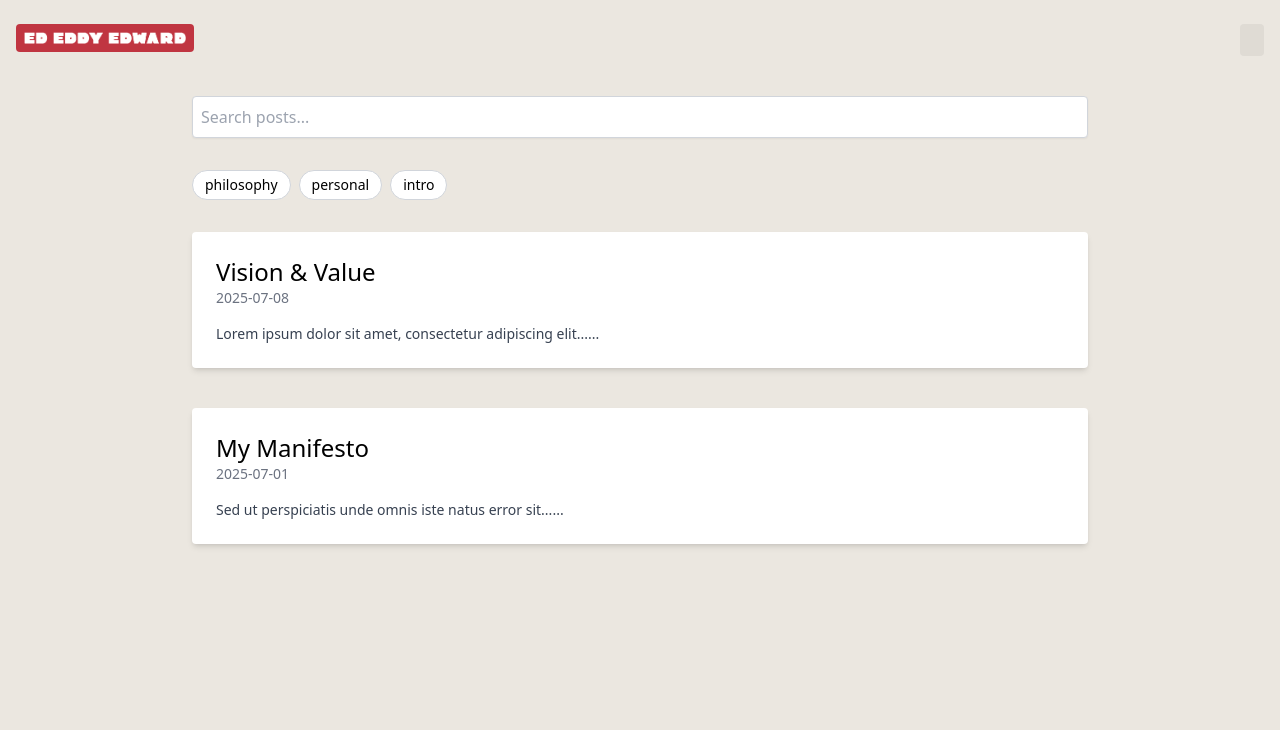
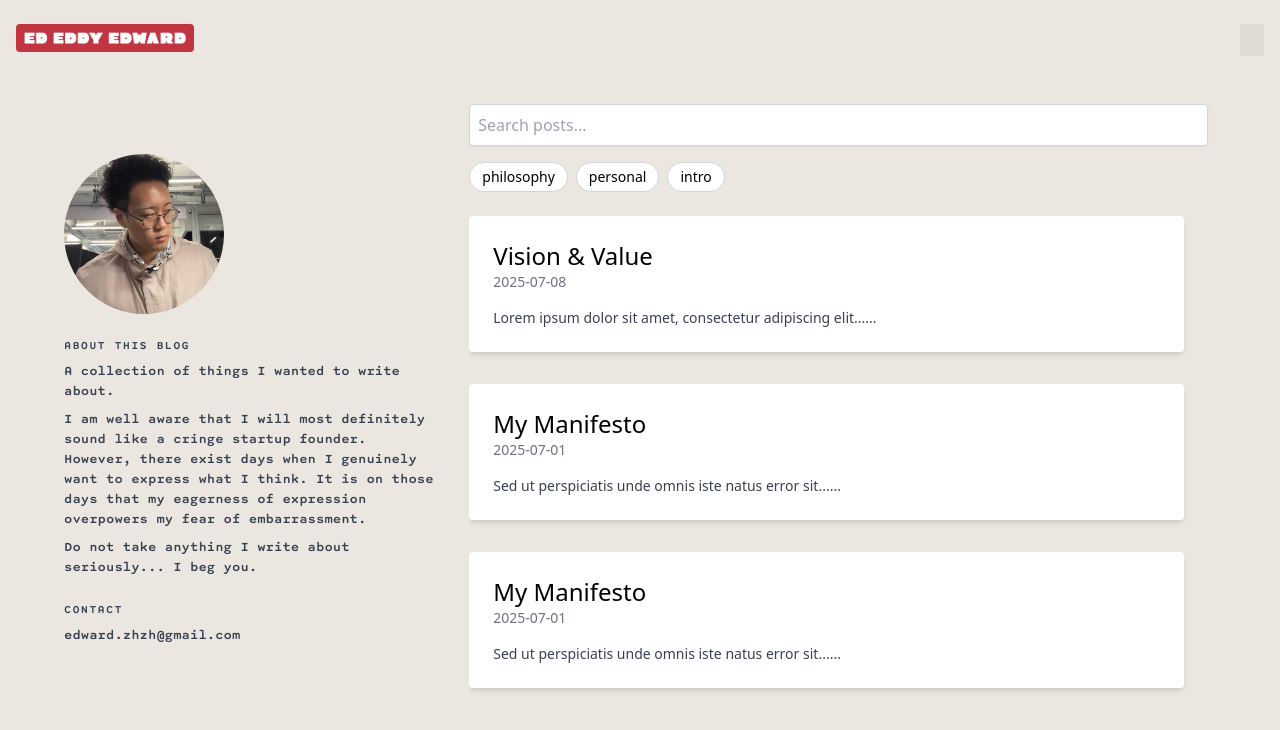
Before and after one commit to Edwardius/ed-eddy-edward, a Next.js app: page /blog in a window 1280 px wide. Shown: the top 730 px of the page. Built offline with nearby package versions, Linux system fonts and the light colour scheme; what tailwind-hamburgers would draw is missing.

Commit message:
more layout changes to the blog

```diff
--- a/pages/blog.tsx
+++ b/pages/blog.tsx
@@ -32,6 +32,62 @@ const mockPosts: Post[] = [
     content: 'Sed ut perspiciatis unde omnis iste natus error sit...',
     standalone: false,
   },
+  {
+    slug: 'manifesto-1',
+    title: 'My Manifesto',
+    date: '2025-07-01',
+    tags: ['personal', 'intro'],
+    content: 'Sed ut perspiciatis unde omnis iste natus error sit...',
+    standalone: false,
+  },
+  {
+    slug: 'manifesto-2',
+    title: 'My Manifesto',
+    date: '2025-07-01',
+    tags: ['personal', 'intro'],
+    content: 'Sed ut perspiciatis unde omnis iste natus error sit...',
+    standalone: false,
+  },
+  {
+    slug: 'manifesto-3',
+    title: 'My Manifesto',
+    date: '2025-07-01',
+    tags: ['personal', 'intro'],
+    content: 'Sed ut perspiciatis unde omnis iste natus error sit...',
+    standalone: false,
+  },
+  {
+    slug: 'manifesto-4',
+    title: 'My Manifesto',
+    date: '2025-07-01',
+    tags: ['personal', 'intro'],
+    content: 'Sed ut perspiciatis unde omnis iste natus error sit...',
+    standalone: false,
+  },
+  {
+    slug: 'manifesto-5',
+    title: 'My Manifesto',
+    date: '2025-07-01',
+    tags: ['personal', 'intro'],
+    content: 'Sed ut perspiciatis unde omnis iste natus error sit...',
+    standalone: false,
+  },
+  {
+    slug: 'manifesto-6',
+    title: 'My Manifesto',
+    date: '2025-07-01',
+    tags: ['personal', 'intro'],
+    content: 'Sed ut perspiciatis unde omnis iste natus error sit...',
+    standalone: false,
+  },
+  {
+    slug: 'manifesto-7',
+    title: 'My Manifesto',
+    date: '2025-07-01',
+    tags: ['personal', 'intro'],
+    content: 'Sed ut perspiciatis unde omnis iste natus error sit...',
+    standalone: false,
+  },
 ]
 
 export default function Blog() {
@@ -60,8 +116,44 @@ export default function Blog() {
       {/* Navigation Bar */}
       <NavBar active_page='Blog' setLocked={setLocked}/>
 
-      <div className="z-0 min-h-screen bg-olive pt-24 px-4 pb-16">
-        <section className="max-w-4xl mx-auto space-y-8">
+      <div className="h-screen bg-olive pt-24 pb-24 px-4 overflow-hidden">
+        <section className="max-w-6xl mx-auto flex flex-row gap-8 h-full">
+          {/* Left Sidebar */}
+
+          <div className="md:w-1/3 hidden md:flex items-center justify-center">
+            <div className="space-y-6 max-h-[80vh] overflow-hidden">
+              <img
+                src="/headshot.jpg"
+                alt="Profile photo"
+                className="rounded-full w-40 h-40 object-cover mx-auto md:mx-0"
+              />
+              <div className="text-sm font-mono text-gray-700">
+                <p className="font-bold uppercase text-xs tracking-widest">About This Blog</p>
+                <p className="mt-2">
+                  A collection of things I wanted to write about.
+                </p>
+                <p className="mt-2">
+                  I am well aware that I will most definitely sound like a cringe startup founder. However, there exist days when I genuinely want to express what I think. It is on those days that my eagerness of expression overpowers my fear of embarrassment.
+                </p>
+                <p className="mt-2">
+                  Do not take anything I write about seriously... I beg you.
+                </p>
+              </div>
+              <div className="text-sm font-mono text-gray-700">
+                <p className="font-bold uppercase text-xs tracking-widest">Contact</p>
+                <p className="mt-2">
+                  <a href="mailto:edward.zhzh@gmail.com" className="text-blue-600 hover:underline">
+                    edward.zhzh@gmail.com
+                  </a>
+                </p>
+              </div>
+            </div>
+          </div>
+
+          {/* Right Blog Content */}
+          <div className="md:w-2/3 w-full h-full flex flex-col pr-2 space-y-4">
+            {/* Fixed Search and Tags */}
+            <div className="flex flex-col space-y-4 sticky top-0 z-10 bg-olive pt-2 pb-2">
               {/* Search bar */}
               <input
                 type="text"
@@ -94,9 +186,10 @@ export default function Blog() {
                   )
                 })}
               </div>
+            </div>
 
-          {/* Blog post panels */}
-          <div className="flex flex-col gap-10">
+            {/* Scrollable Blog Posts */}
+            <div className="pr-6 flex-1 overflow-y-auto space-y-8 scrollbar-azuki">
               {filteredPosts.map((post) => (
                 <article
                   key={post.slug}
@@ -110,7 +203,9 @@ export default function Blog() {
                 </article>
               ))}
             </div>
+          </div>
         </section>
+
       </div>
     </div>
   )
--- a/styles/globals.css
+++ b/styles/globals.css
@@ -100,5 +100,33 @@
     font-weight: 400;
 }
 
+/* Transparent scrollbar track with Azuki red thumb */
+.scrollbar-azuki {
+  scrollbar-width: thin;
+  scrollbar-color: #C9483D transparent; /* Firefox */
+}
+
+/* Chrome, Safari, Edge */
+.scrollbar-azuki::-webkit-scrollbar {
+  width: 8px; /* wider scrollbar track */
+}
+
+.scrollbar-azuki::-webkit-scrollbar-thumb {
+  background-color: #C9483D;         /* Azuki red */
+  border-radius: 8px;
+  border: 2px solid transparent;     /* smaller border = wider thumb */
+  background-clip: content-box;
+}
+
+.scrollbar-azuki::-webkit-scrollbar-track {
+  background: transparent;
+}
+
+.scrollbar-azuki:hover::-webkit-scrollbar-track {
+  background: transparent; /* still transparent on hover */
+}
+
+
+
 
 @tailwind utilities;
```
Lines whose indentation alone changed are shown as unchanged.
